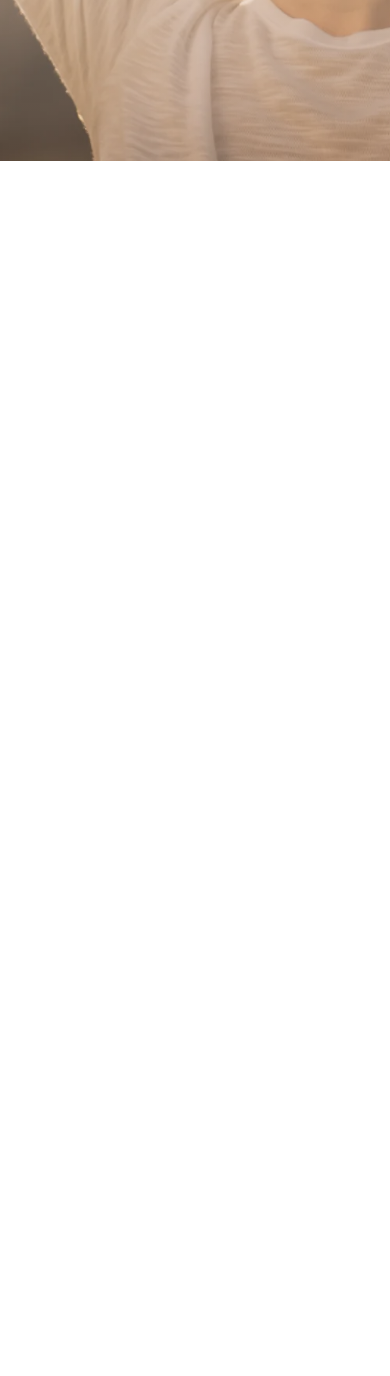
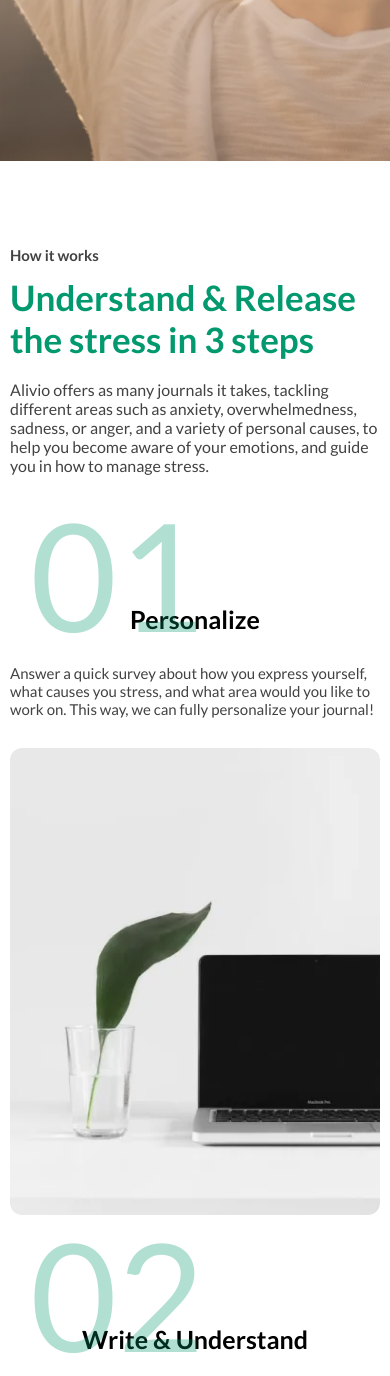
Before and after one commit to Artem2006Mishin/alivio, a plain HTML site: page index.html in a window 390 px wide. Shown: the part 624-2000 px from the top of the page. Before the commit the page ends 844 px from the top, so only its background shows below. Drawn offline with Linux system fonts and the light colour scheme.

Commit message:
сверстал about

```diff
--- a/index.css
+++ b/index.css
@@ -2,3 +2,6 @@
 @import url('styles/basic.css');
 @import url('styles/header.css');
 @import url('styles/hero.css');
+
+@import url('styles/card.css');
+@import url('styles/about.css');
--- a/index.html
+++ b/index.html
@@ -52,6 +52,36 @@
       </div>
     </div>
   </section>
+
+  <section class="about">
+    <div class="container">
+      <div class="about__wrapper">
+        <h2 class="about__title">Understand & Release the stress in 3 steps</h2>
+        <p class="about__description">Alivio offers as many journals it takes, tackling different areas such as anxiety, overwhelmedness, sadness, or anger, and a variety of personal causes, to help you become aware of your emotions, and guide you in how to manage stress.</p>
+      </div>
+
+      <div class="about__cards">
+        <figure class="card">
+          <h3 class="card__title">Personalize</h3>
+          <p class="card__description">Answer a quick survey about how you express yourself, what causes you stress, and what area would you like to work on. This way, we can fully personalize your journal!</p>
+          <img class="card__image" src="assets/webp/card-1.webp" alt="card 1">
+        </figure>
+
+        <figure class="card">
+          <h3 class="card__title card__title--second card__title--right">Write & Understand</h3>
+          <p class="card__description">Write, draw, reflect, understand. Alivio will guide you through the prompts and will help you manage your stress!</p>
+          <img class="card__image" src="assets/webp/card-2.webp" alt="card 2">
+        </figure>
+
+        <figure class="card">
+          <h3 class="card__title card__title--third">Alivio!</h3>
+          <p class="card__description">Now you are aware, and have a way to manage and overcome your own stress.
+            What are you waiting for? Alivio today!</p>
+          <img class="card__image" src="assets/webp/card-3.webp" alt="card 3">
+        </figure>
+      </div>
+    </div>
+  </section>
 </main>
 </body>
 </html>
--- /dev/null
+++ b/styles/about.css
@@ -0,0 +1,84 @@
+.about {
+  padding: 170px 0 60px;
+  background: var(--color-white);
+}
+
+.about__title {
+  color: var(--color-green);
+  font-size: 50px;
+  font-weight: 700;
+  max-width: 500px;
+  position: relative;
+}
+
+.about__title::before {
+  content: "How it works";
+  color: var(--color-black-3);
+  font-size: 24px;
+  font-weight: 600;
+  position: absolute;
+  top: -30px;
+  left: 0;
+}
+
+.about__description {
+  color: var(--color-black-3);
+  font-size: 20px;
+  font-weight: 500;
+  max-width: 670px;
+}
+
+.about__wrapper {
+  display: flex;
+  justify-content: space-between;
+  align-items: center;
+}
+
+.about__cards {
+  margin: 70px 0 0 0;
+  display: flex;
+  justify-content: space-between;
+  gap: 20px;
+}
+
+.about__cards .card:nth-child(2) {
+  margin: 240px 0 0 0;
+}
+
+@media (max-width: 1250px) {
+  .about__wrapper {
+    flex-direction: column;
+    justify-content: start;
+    align-items: center;
+    gap: 20px;
+  }
+  .about__cards {
+    flex-direction: column;
+    justify-content: start;
+    align-items: center;
+  }
+  .about__cards .card:nth-child(2) {
+    margin: 0;
+  }
+}
+
+@media (max-width: 576px) {
+  .about {
+    padding: 100px 0 60px;
+  }
+  .about__wrapper {
+    padding: 15px 0;
+  }
+  .about__title {
+    font-size: 35px;
+  }
+  .about__title::before {
+    font-size: 15px;
+  }
+  .about__description {
+    font-size: 16px;
+  }
+  .about__cards {
+    margin: 25px 0 0 0;
+  }
+}
--- a/styles/basic.css
+++ b/styles/basic.css
@@ -23,7 +23,7 @@ a {
   color: unset;
 }
 
-h1, h2, h3, h4, h5, h6, p {
+h1, h2, h3, h4, h5, h6, p, figure {
   margin: 0;
 }
 
--- /dev/null
+++ b/styles/card.css
@@ -0,0 +1,78 @@
+.card {
+  max-width: 390px;
+  height: 830px;
+  display: flex;
+  flex-direction: column;
+  justify-content: end;
+  align-items: start;
+  gap: 60px;
+}
+
+.card__title {
+  color: var(--color-black-1);
+  font-size: 30px;
+  font-weight: 700;
+  align-self: center;
+  position: relative;
+}
+
+.card__title::before {
+  content: "01";
+  color: var(--color-green);
+  opacity: 0.3;
+  font-size: 150px;
+  font-weight: 400;
+  position: absolute;
+  top: -115px;
+  left: -105px;
+}
+
+.card__description {
+  color: var(--color-black-3);
+  font-size: 20px;
+  font-weight: 500;
+}
+
+.card__image {
+  width: 100%;
+  object-fit: cover;
+  border-radius: 12px;
+  aspect-ratio: auto 65/82;
+}
+
+.card__title--right {
+  align-self: end;
+}
+
+.card__title--second::before {
+  content: "02";
+}
+
+.card__title--third::before  {
+  content: "03";
+  left: -130px;
+}
+
+@media (max-width: 576px) {
+  .card {
+    height: 700px;
+    gap: 30px;
+  }
+  .card__title {
+    font-size: 25px;
+    align-self: center;
+  }
+  .card__title::before {
+    top: -120px;
+    left: -100px;
+  }
+  .card__title--second::before {
+    left: -52px;
+  }
+  .card__title--third::before  {
+    left: -128px;
+  }
+  .card__description {
+    font-size: 15px;
+  }
+}
```
